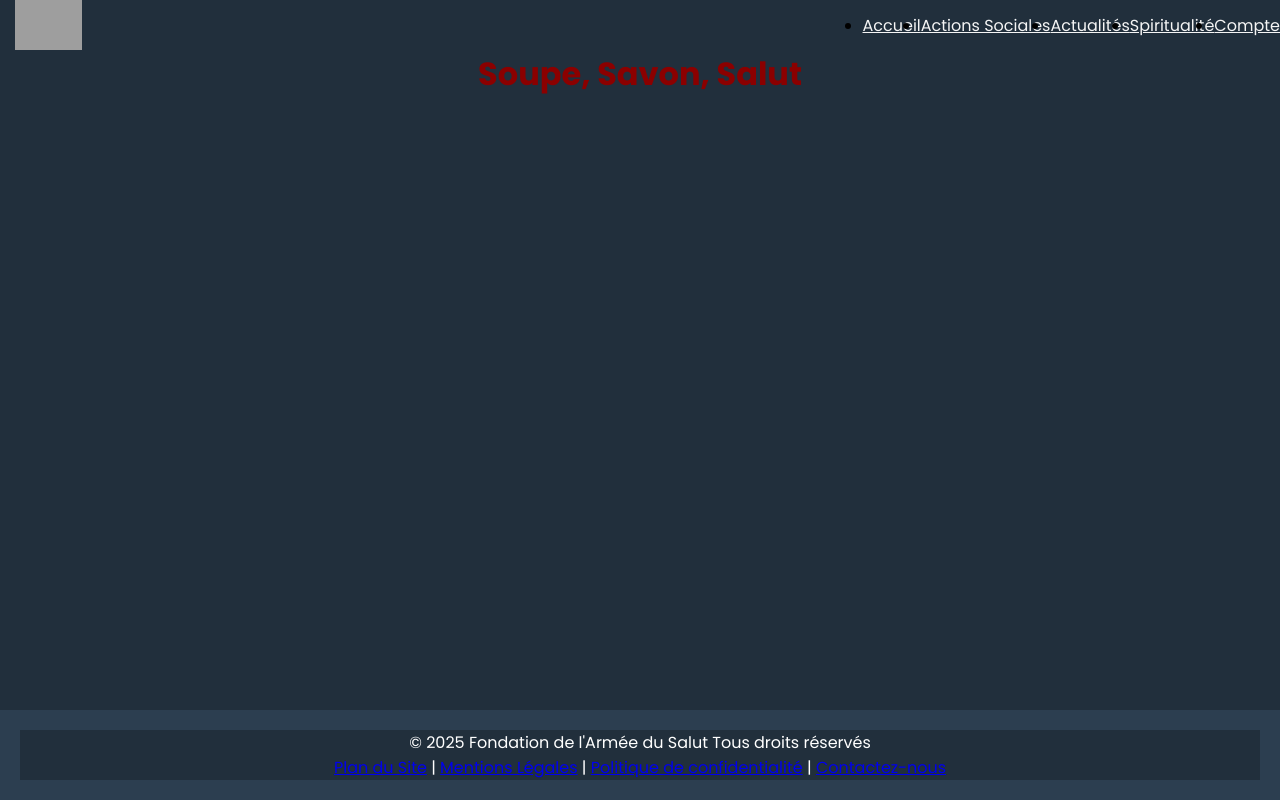
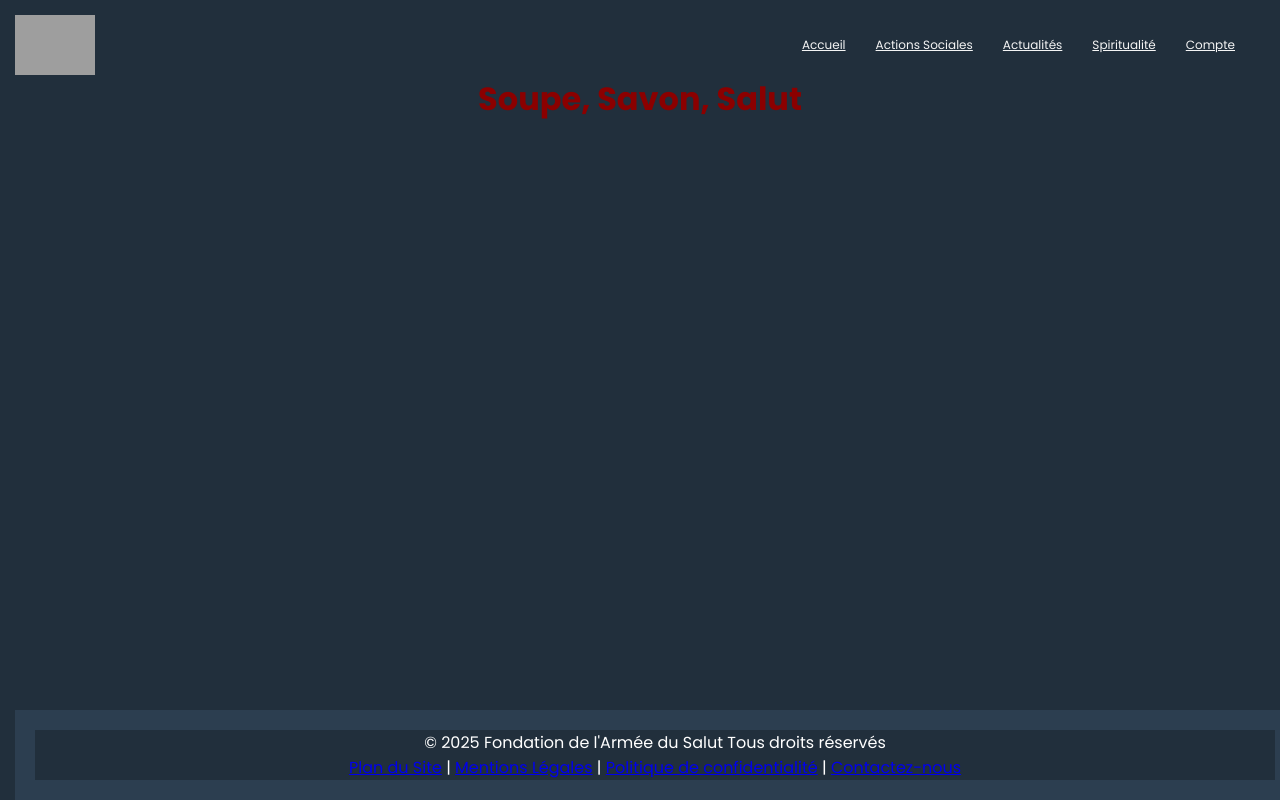
Before and after one commit to ribeiro-angela/SAE-3, a PHP site: page /accueil.html in a window 1280 px wide. Run offline with PHP 8.4, Linux system fonts and the light colour scheme; some web fonts are replaced; grey boxes are pictures that could not be loaded.

Commit message:
suite de la navbar

```diff
--- a/style.css
+++ b/style.css
@@ -9,10 +9,11 @@
     box-sizing: border-box;
     font-family: "Poppins", sans-serif ;
     background-color: #212f3c;
+    list-style-type: none; /*enlever les points*/
 }
 body {
     margin: 0;
-    padding: 0;
+    padding: 15px;
     min-height: 100vh;
     position: relative;
 }
@@ -24,28 +25,31 @@ header .navbar{  /* placer à droite */
     display: flex;
     align-items: center;
     justify-content: space-between;
+    padding-right: 20px;
 }
 
 .logo-image {
-    height: 50px;         /* Taille du logo (ajuste selon ton besoin) */
+    height: 60px;         /* Taille du logo (ajuste selon ton besoin) */
     width: auto;          /* Pour garder les proportions naturelles */
     margin-right: 100px;   /* Espace entre le logo et le texte */
     display: inline-block;
     vertical-align: middle;
-    padding-left: 15px;
+
 }
 
 .navbar .nav-logo .logo-text{
 
 }
 .navbar .nav-menu .nav-link { /* couleur des lien nav*/
+    padding : 10px 10px;
     color: whitesmoke;
 
 }
 
 .navbar .nav-menu {
-    display: flex;*
-
+    display: flex;
+    gap: 10px;
+    font-size: 12px;
 }
 
 /*footer*/
```
Also changed, not shown: fileHTML/NosMissions.html (added, +10 -0 lines), fileHTML/Don.html (added), fileHTML/Histoire.html (added), fileHTML/Rejoindre.html (added).
